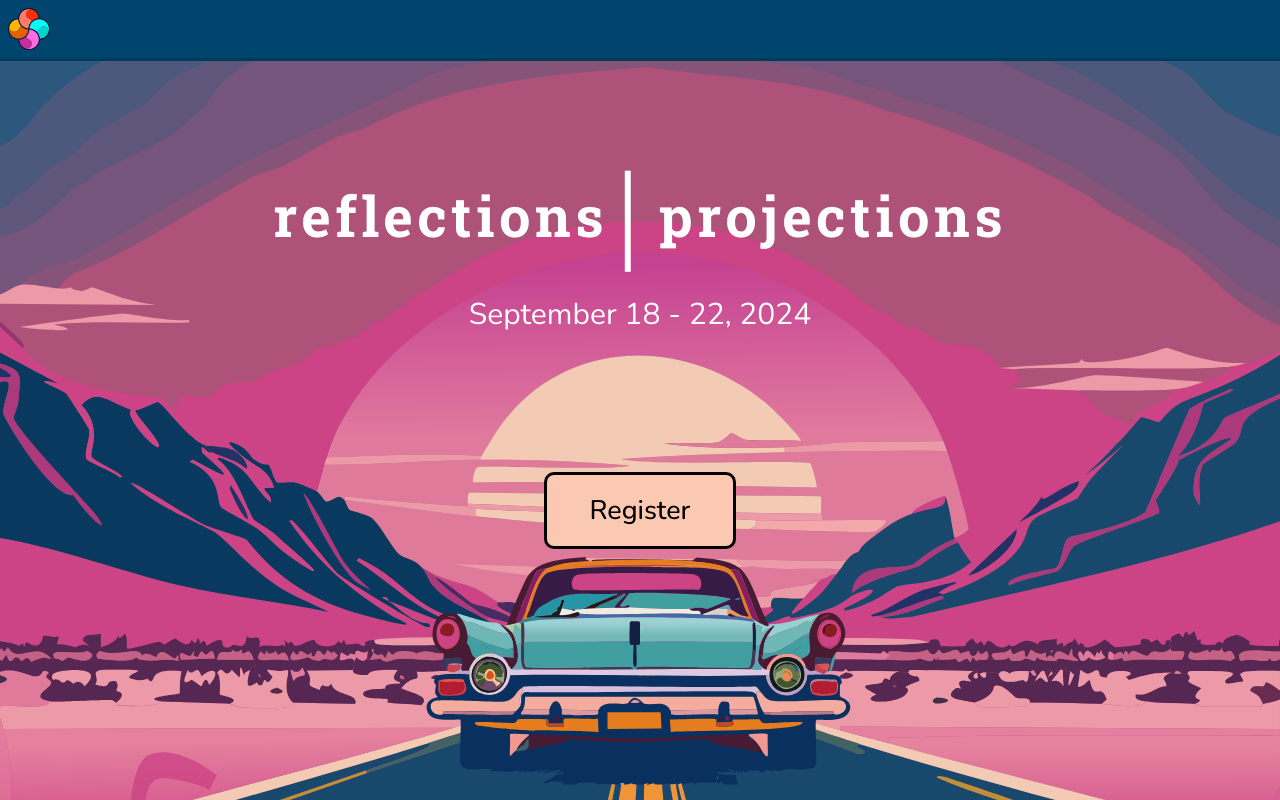
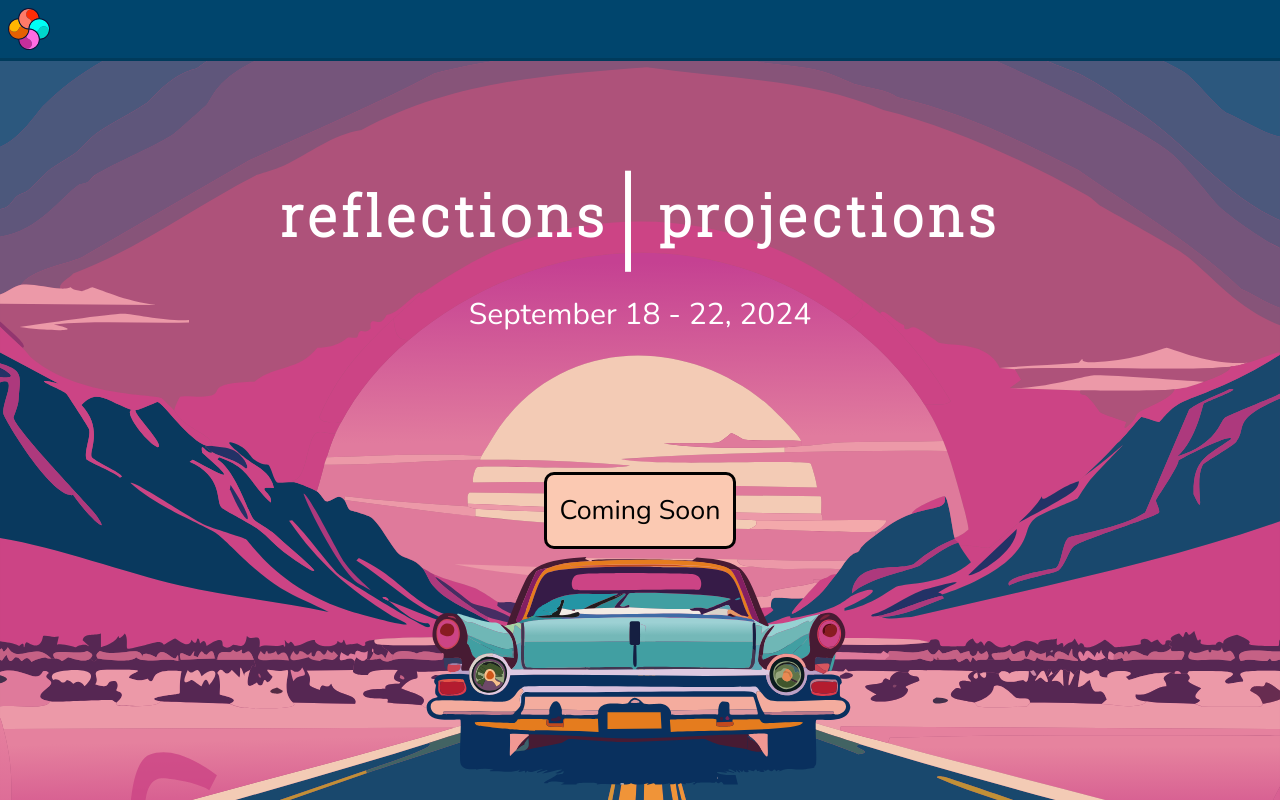
Before and after one commit to ReflectionsProjections/rp-web-2024, a React (Vite) app: page / in a window 1280 px wide. Shown: the top 800 px of the page. Built offline with nearby package versions, Linux system fonts and the light colour scheme; a web font is replaced by a local one.

Commit message:
:sparkles: New Landing Page set up

```diff
--- a/package.json
+++ b/package.json
@@ -14,6 +14,8 @@
     "@emotion/react": "^11.11.4",
     "@emotion/styled": "^11.11.0",
     "@fontsource/kufam": "^5.0.18",
+    "@fontsource/nunito": "^5.0.18",
+    "@fontsource/roboto-slab": "^5.0.20",
     "axios": "^1.6.8",
     "dotenv": "^16.4.5",
     "framer-motion": "^11.0.22",
--- a/src/App.tsx
+++ b/src/App.tsx
@@ -1,13 +1,23 @@
 import { BrowserRouter, Route, Routes } from "react-router-dom";
-import MainPage from "./routes/MainPage";
+import { VStack } from '@chakra-ui/react';
 import Hype from "./routes/Hype";
 import Temp from "./routes/Template";
 import Config from "./config";
+import { NavBar } from "./components/NavBar";
+import Header from "./components/Home/Landing";
+import MainPage from "./routes/MainPage";
+import '@fontsource/kufam';
+import Info from "./components/Home/Info";
 
 function ProdRoutes() {
 	return (
 		<Routes>
-			<Route path="*" element={<Hype />}> </Route>
+			<Route path="*" element={<VStack spacing={0}>
+				<NavBar />
+				<Header />
+				<Info/>
+			</VStack>}>
+			</Route>
 		</Routes>
 	);
 }
--- a/src/components/Home/Landing.tsx
+++ b/src/components/Home/Landing.tsx
@@ -1,6 +1,8 @@
 import { Text, Center, Box, Button, HStack, Flex, useMediaQuery} from "@chakra-ui/react";
 import { LandingButton} from "../../customTheme";
 import '@fontsource/kufam';
+import '@fontsource/roboto-slab/300.css';
+import '@fontsource/nunito';
 
 import BackgroundImg from "/landing_page_bg.svg";
 
@@ -39,7 +41,7 @@ export function Landing() {
 					<Box p='4' >
 						<HStack justifyContent="center" spacing="8px" textAlign={"center"}>
 							<Text fontSize={isXSmall ? "20" : isSmall ? "30" : isMedium ? "43" : "56"} fontFamily={"Roboto Slab"} fontWeight={"700"} letterSpacing={"0.08em"}> reflections </Text>
-							<Text fontSize={isXSmall ? "52" : isSmall ? "64" : isMedium ? "76" : "120"} fontFamily={"Roboto Slab"} fontWeight={"300"} letterSpacing={"0.08em"} mt="-10px"> | </Text>
+							<Text fontSize={isXSmall ? "52" : isSmall ? "64" : isMedium ? "76" : "120"} fontFamily={"Roboto Slab"} fontWeight={"300"} letterSpacing={"0.08em"} mt="-10px"> |</Text>
 							<Text fontSize={isXSmall ? "20" : isSmall ? "30" : isMedium ? "43" : "56"} fontFamily={"Roboto Slab"} fontWeight={"700"} letterSpacing={"0.08em"}> projections </Text>
 						</HStack>
 						<Text fontSize={isXSmall ? "14" : isSmall ? "20" : isMedium ? "26" : "30" } whiteSpace="pre-line" fontFamily={"Nunito"} fontWeight={"400"}>September 18 - 22, 2024</Text>
@@ -58,7 +60,7 @@ export function Landing() {
 				<Box/>
 			</Flex>
 			<Flex direction="column" align="center" justify="center">
-				<Button style={LandingButton} textTransform='none' mt='15vh' borderColor='black'>Register</Button>
+				<Button style={LandingButton} textTransform='none' mt='15vh' borderColor='black'>Coming Soon</Button>
 				{/* <VStack spacing={4} mt={4}> */}
 				{/* <Button style={LandingButton} textTransform='none' borderColor='black'>Login</Button> */}
 				{/* </VStack> */}
```
Also changed, not shown: 1 other file (tests, documents, lock files or other folders).
